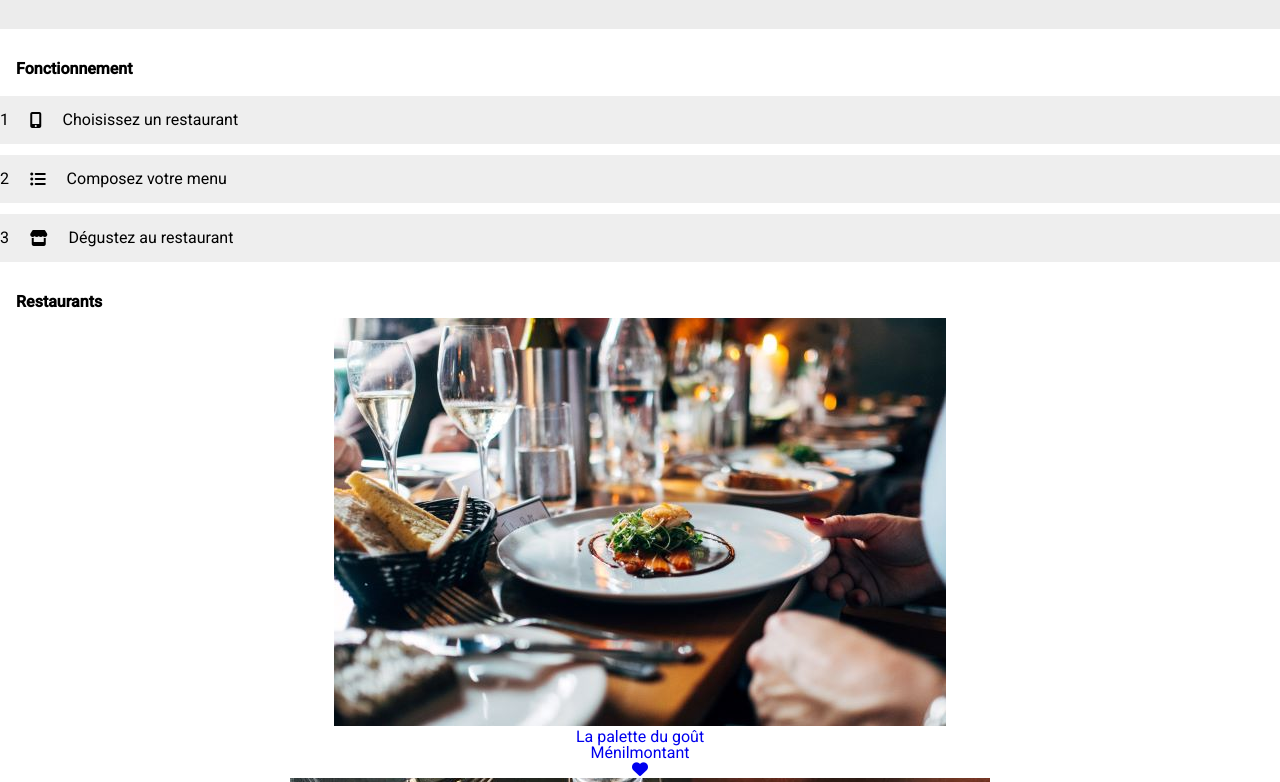
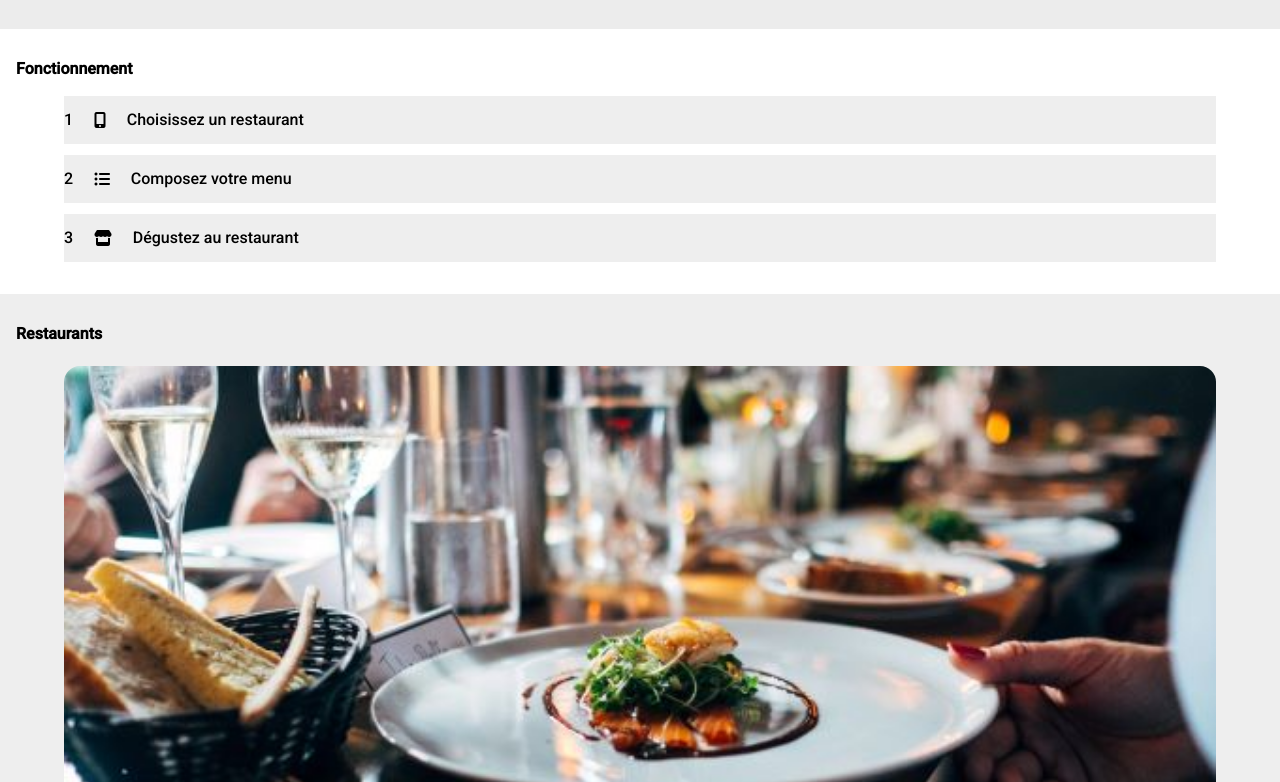
Before and after one commit to OlivierCos/Frontend-Environment-HTML5-SCSS, a plain HTML site: page index.html in a window 1280 px wide. Shown: the part 200-982 px from the top of the page. Drawn offline with Linux system fonts and the light colour scheme; a web font is replaced by a local one.

Commit message:
Adding Main and Footer Css on index.html

```diff
--- a/sass/style.scss
+++ b/sass/style.scss
@@ -15,6 +15,7 @@ body {
 }
 a {
   text-decoration: none;
+  color: #000;
 }
 
 .header_logo img {
@@ -32,7 +33,6 @@ a {
   &_description {
     background-color: rgb(236, 236, 236);
     padding: 2rem;
-    margin-bottom: 2rem;
     & h1 {
       font-size: 1.3rem;
       font-weight: 600;
@@ -51,20 +51,90 @@ a {
   font-weight: 600;
   padding-bottom: 0.5rem;
   padding-left: 1rem;
+  padding-top: 2rem;
 }
 
-.running_main {
-  margin-bottom: 2rem;
-}
 .running_container {
   display: flex;
   flex-direction: row;
   align-items: center;
   padding: 1rem 0;
-  margin: 0.7rem 0;
+  margin: 0.7rem auto 0 auto;
   background-color: rgb(238, 238, 238);
+  width: 90%;
+  font-weight: 500;
   & i {
     padding: 0 1.3rem;
+  }
+}
+
+.restaurant_intro {
+  background-color: rgb(238, 238, 238);
+  padding-bottom: 2rem;
+}
+
+.restaurant_intro_title {
+  margin-top: 2rem;
+  padding-bottom: 1.5rem;
+}
+
+.restaurant_intro_cards {
+  width: 90%;
+  margin: 0 auto;
+}
+
+.restaurant_intro_article {
+  margin-bottom: 1rem;
+
+  & img {
+    object-fit: cover;
+    width: 100%;
+    height: 45vw;
+    border-radius: 1rem 1rem 0 0;
+  }
+  &_body {
+    border-radius: 0 0 1rem 1rem;
+    background-color: #fff;
+    text-align: left;
+    padding-left: 1rem;
+    position: relative;
+    & h2 {
+      padding-top: 0.8rem;
+      font-weight: 600;
+    }
+    & h3 {
+      padding: 0.5rem 0 0.8rem 0;
+    }
+  }
+}
+.like_icon {
+  position: absolute;
+  top: 1rem;
+  right: 1rem;
+  font-size: 1.5rem;
+  color: grey;
+}
+
+footer {
+  text-align: left;
+  color: #fff;
+  background-color: #000;
+  & a {
+    color: #fff;
+  }
+}
+.footer {
+  padding: 1.5rem 0 2.5rem 1.2rem;
+  &_title {
+    font-family: "Shrikhand";
+    padding-bottom: 0.7rem;
+  }
+  &_element{
+    display: flex;
+    padding: 0.3rem 0;
+    & i{
+      padding-right: 1rem;
+    }
   }
 }
 
@@ -76,8 +146,8 @@ a {
 }
 
 @media screen and (min-width: 1024px) {
-  .running, .restaurant_intro {
+  .running,
+  .restaurant_intro {
     max-width: 1600px;
   }
-
 }
```
Also changed, not shown: style.css, 1 other file.
